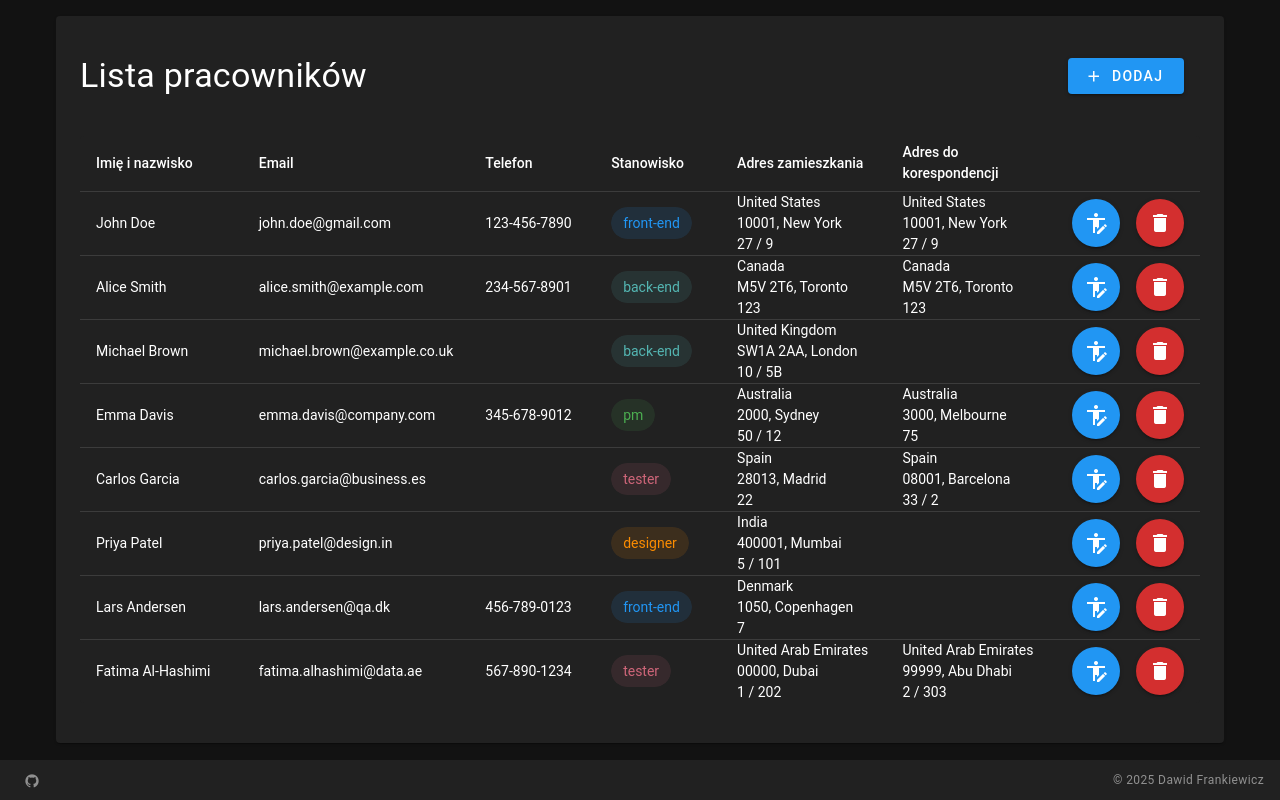
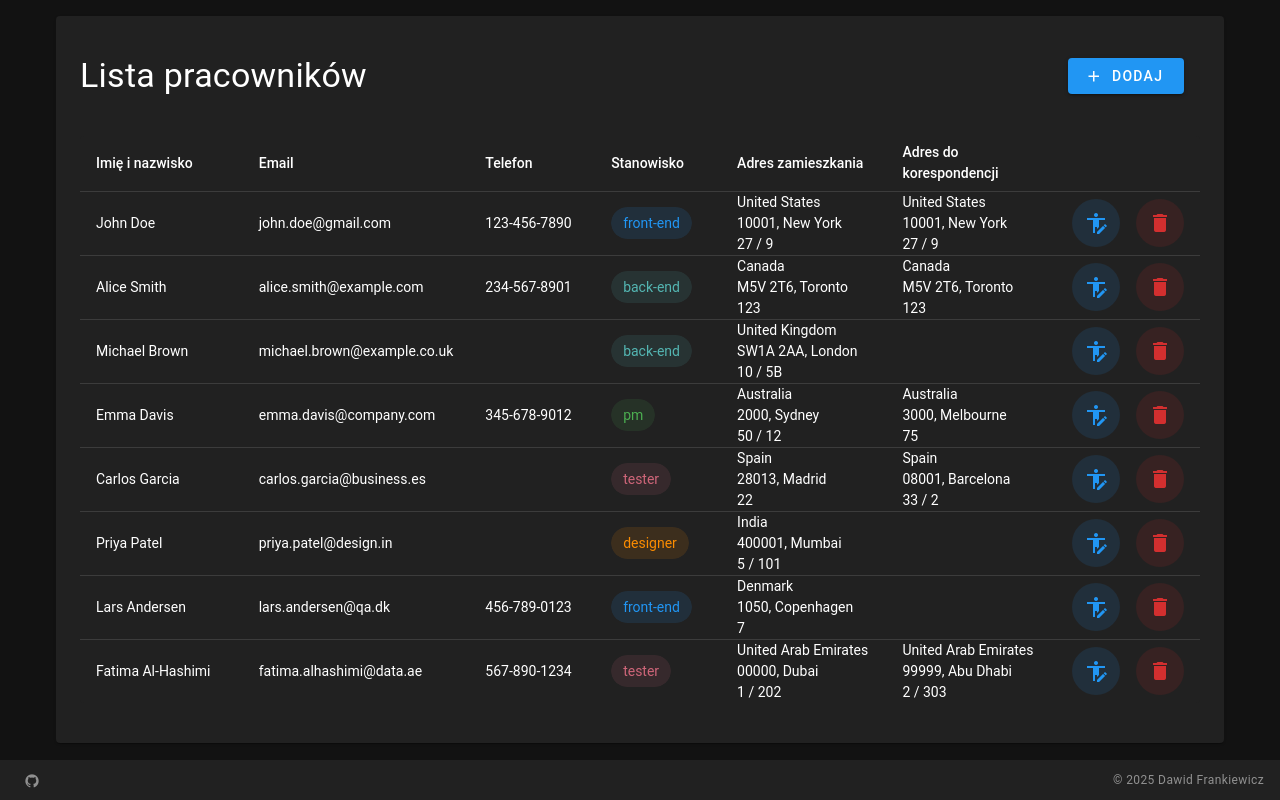
Before and after one commit to DawidFrankiewicz/primeo-vuetify-panel, a Vue app: page / in a window 1280 px wide. Built offline with nearby package versions, Linux system fonts and the light colour scheme.

Commit message:
feat: :sparkles: Change button styles

```diff
--- a/src/components/employee/TableItemActions.vue
+++ b/src/components/employee/TableItemActions.vue
@@ -6,6 +6,7 @@
                     v-bind="activatorAttrs"
                     :icon="'mdi-human-edit'"
                     base-color="primary"
+                    variant="tonal"
                     @mousedown="isEditEmployeeDialogActive = true"
                     @click.stop
                 ></v-btn>
@@ -30,6 +31,7 @@
             <template #activator="{ props: activatorAttrs }">
                 <v-btn
                     v-bind="activatorAttrs"
+                    variant="tonal"
                     @mousedown="isRemoveDialogActive = true"
                     @click.stop
                     :icon="'mdi-delete'"
```
